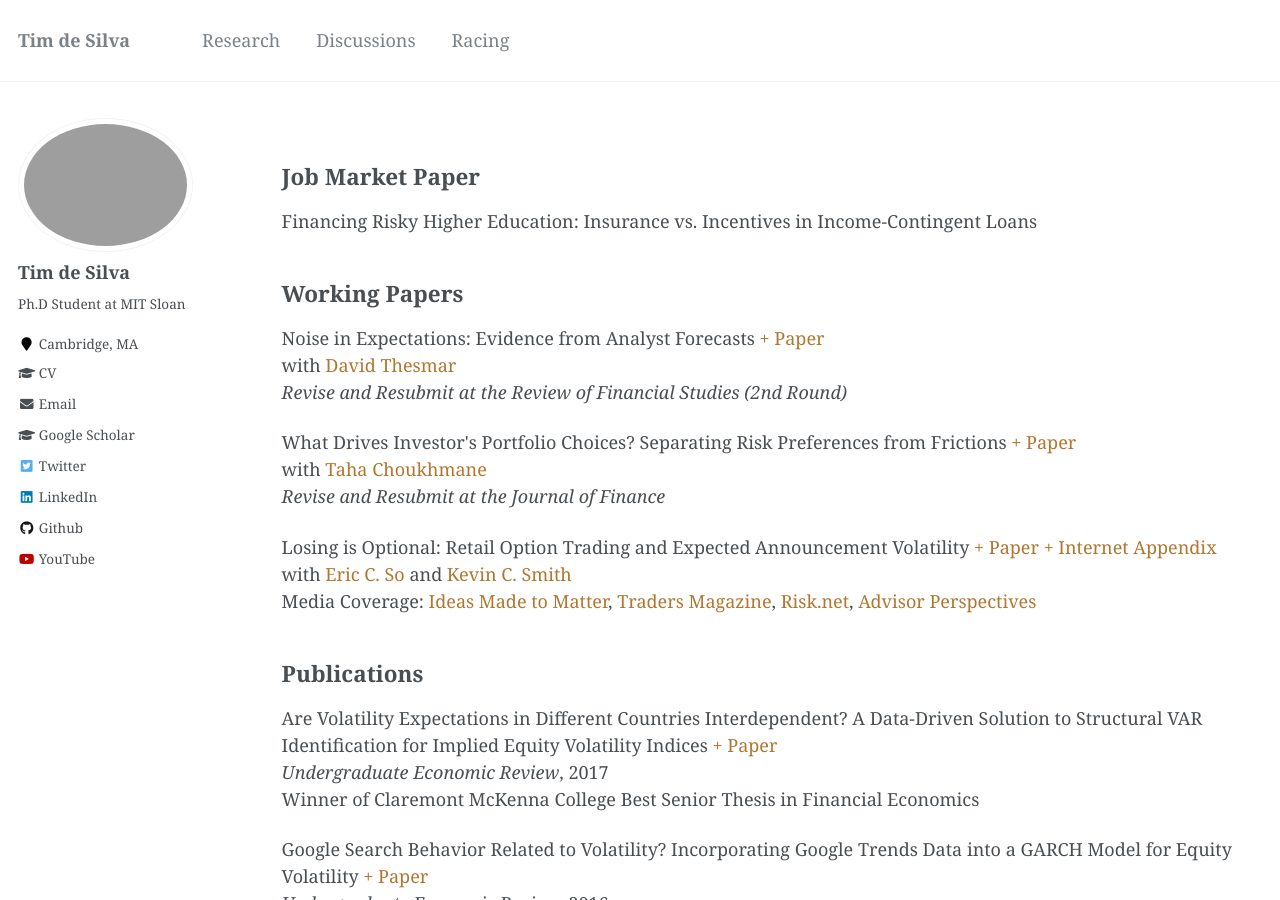
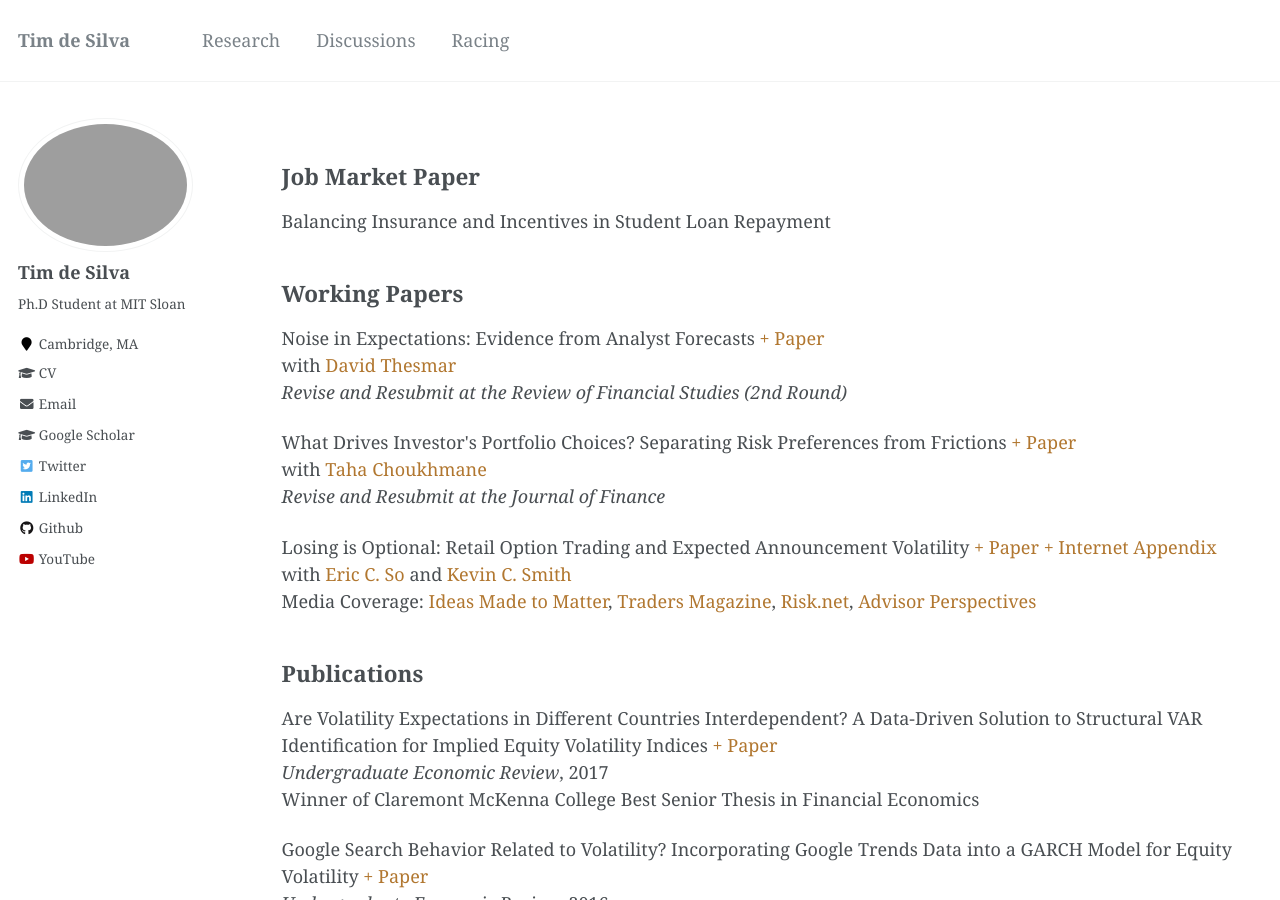
Before and after one commit to timhdesilva/timhdesilva.github.io, a Jekyll site: the page built from _pages/research.html, in a window 1280 px wide and 900 px high. Built offline with Jekyll 4.4.1, drawn with Linux system fonts in a browser that asks for light colours.

Commit message:
update cv for JMP

```diff
--- a/_pages/research.html
+++ b/_pages/research.html
@@ -7,7 +7,7 @@ author_profile: true
 
 <h2 id="job-market-paper">Job Market Paper</h2>
 <p>
-    Financing Risky Higher Education: Insurance vs. Incentives in Income-Contingent Loans
+    Balancing Insurance and Incentives in Student Loan Repayment
 </p>
 
 <h2 id="working-papers">Working Papers</h2>
```
Also changed, not shown: 1 other file.
